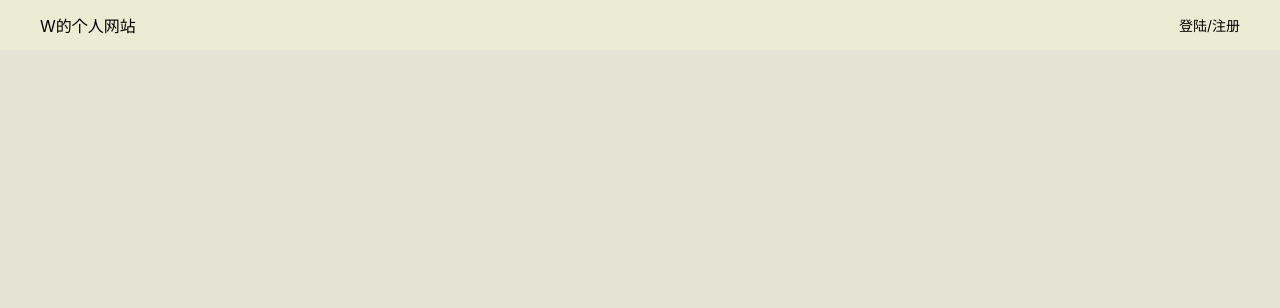
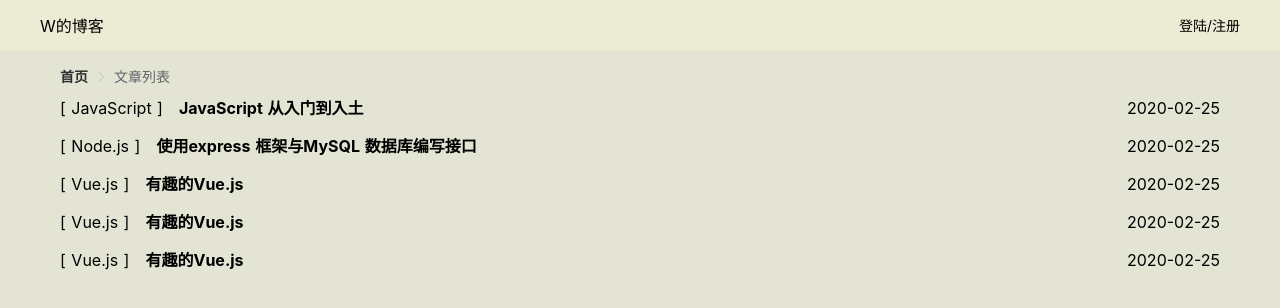
Before and after one commit to ww028/personal-website, a Nuxt app: page /article in a window 1280 px wide. Before the commit this address had no page. Shown: the top 308 px of the page. Built offline with nearby package versions, Linux system fonts and the light colour scheme.

Commit message:
添加页面

```diff
--- /dev/null
+++ b/assets/css/article.scss
@@ -0,0 +1,18 @@
+.list{
+  .item{
+    margin-top: 10px;
+    height: 28px;
+    line-height: 28px;
+    display: flex;
+    justify-content: space-between;
+
+    .info{
+      display: flex;
+    }
+
+    .article_title{
+      font-weight: bold;
+      cursor: pointer;
+    }
+  }
+}
--- /dev/null
+++ b/assets/css/article_info.scss
@@ -0,0 +1,6 @@
+.a_title{
+  margin: 20px 0;
+  font-size: 28px;
+  font-weight: bold;
+  text-align: center;
+}
--- a/assets/css/content_module.scss
+++ b/assets/css/content_module.scss
@@ -1,3 +1,5 @@
 .c_title{
-  margin: 40px 0;
+  margin: 20px 0;
+  font-size: 40px;
+  font-weight: bold;
 }
--- a/assets/css/main.scss
+++ b/assets/css/main.scss
@@ -25,4 +25,6 @@ main{
 }
 
 @import './index.scss';
-@import './content_module.scss'
+@import './content_module.scss';
+@import './article.scss';
+@import './article_info.scss';
--- a/components/HeaderBar.vue
+++ b/components/HeaderBar.vue
@@ -1,7 +1,7 @@
 <template>
   <header>
     <div class="container h_content">
-      <div class="header_title">W的个人网站</div>
+      <div class="header_title">W的博客</div>
       <div class="login">登陆/注册</div>
     </div>
   </header>
--- /dev/null
+++ b/components/MsgBoard.vue
@@ -0,0 +1,64 @@
+<template>
+  <div>
+    <div class="msg_board">
+      <div class="module_title">
+        留言板 ({{msg_number}}条)
+      </div>
+      <div class="msg_list">
+        <div
+          v-for="(item, index) in msg_list"
+          :key="index"
+          class="item"
+        >
+          <div class="nick_name">#{{index+1}} {{item.nick_name}}:</div>
+          <div class="msg_content">{{item.content}}</div>
+          <div class="create_time">{{item.create_time}}</div>
+        </div>
+      </div>
+
+      <div class="more_msg">
+        <div @click="moreMsg">加载更多留言</div>
+      </div>
+    </div>
+
+    <div class="msg_board_input">
+      <div>留言内容</div>
+      <textarea placeholder="请输入留言内容"></textarea>
+
+<!--
+      <div class="email">
+        邮箱(必填)
+      </div>
+      <input type="text" placeholder="请输入邮箱"> -->
+
+      <div class="submit">
+        <button>发布</button>
+      </div>
+    </div>
+  </div>
+</template>
+
+<script>
+export default {
+  data(){
+    return{
+      msg_number: 99,
+      msg_list: [
+        { nick_name: '张三', content: '今天是个好日子', create_time: '2020-02-25 14:34' },
+        { nick_name: '张三', content: '今天是个好日子', create_time: '2020-02-25 14:34' },
+        { nick_name: '张三', content: '今天是个好日子', create_time: '2020-02-25 14:34' },
+        { nick_name: '张三', content: '今天是个好日子', create_time: '2020-02-25 14:34' },
+        { nick_name: '张三', content: '今天是个好日子', create_time: '2020-02-25 14:34' },
+        { nick_name: '张三', content: '今天是个好日子', create_time: '2020-02-25 14:34' },
+      ]
+    }
+  },
+
+  methods:{
+    moreMsg(){
+      let msg = { nick_name: '张三', content: '今天是个好日子', create_time: '2020-02-25 14:34' };
+      this.msg_list.push(msg)
+    }
+  }
+}
+</script>
--- /dev/null
+++ b/pages/article.vue
@@ -0,0 +1,46 @@
+<template>
+  <main class="container">
+    <el-breadcrumb separator-class="el-icon-arrow-right">
+      <el-breadcrumb-item :to="{ path: '/' }">首页</el-breadcrumb-item>
+      <el-breadcrumb-item>文章列表</el-breadcrumb-item>
+    </el-breadcrumb>
+
+    <div class="list">
+      <div
+        v-for="(item, index) in article_list"
+        :key="index"
+        class="item"
+        @click="artilceInfo(item)"
+      >
+        <div class="info">
+          <div>[ {{item.type}} ]</div>&emsp;
+          <div class="article_title">{{ item.title }}</div>
+        </div>
+
+        <div>{{ item.date }}</div>
+      </div>
+    </div>
+  </main>
+</template>
+
+<script>
+export default {
+  data(){
+    return{
+      article_list: [
+        { id: 1, type: 'JavaScript', title: 'JavaScript 从入门到入土', date: '2020-02-25' },
+        { id: 2, type: 'Node.js', title: '使用express 框架与MySQL 数据库编写接口', date: '2020-02-25'  },
+        { id: 3, type: 'Vue.js', title: '有趣的Vue.js', date: '2020-02-25'  },
+        { id: 4, type: 'Vue.js', title: '有趣的Vue.js', date: '2020-02-25'  },
+        { id: 5, type: 'Vue.js', title: '有趣的Vue.js', date: '2020-02-25'  },
+      ],
+    }
+  },
+
+  methods:{
+    artilceInfo(val){
+      this.$router.push('/article_info?title=' + val.title)
+    },
+  }
+}
+</script>
--- /dev/null
+++ b/pages/article_info.vue
@@ -0,0 +1,33 @@
+<template>
+  <main class="container">
+    <el-breadcrumb separator-class="el-icon-arrow-right">
+      <el-breadcrumb-item :to="{ path: '/' }">首页</el-breadcrumb-item>
+      <el-breadcrumb-item>文章内容</el-breadcrumb-item>
+    </el-breadcrumb>
+
+    <div class="a_title">{{title}}</div>
+    <div>
+      内容
+    </div>
+
+    <MsgBoard />
+  </main>
+</template>
+
+<script>
+import MsgBoard from '~/components/MsgBoard'
+export default {
+  components:{
+    MsgBoard
+  },
+  data(){
+    return{
+      title: ''
+    }
+  },
+
+  mounted(){
+    this.title = this.$router.currentRoute.query.title
+  }
+}
+</script>
--- a/pages/content_module.vue
+++ b/pages/content_module.vue
@@ -2,10 +2,42 @@
   <main class="container">
     <el-breadcrumb separator-class="el-icon-arrow-right">
       <el-breadcrumb-item :to="{ path: '/' }">首页</el-breadcrumb-item>
-      <el-breadcrumb-item>活动管理</el-breadcrumb-item>
+      <el-breadcrumb-item>{{title}}</el-breadcrumb-item>
     </el-breadcrumb>
 
-    <div class="c_title">标题</div>
+    <div class="c_title">{{title}}</div>
     <div>内容</div>
+
+    <MsgBoard />
   </main>
 </template>
+
+<script>
+import MsgBoard from '~/components/MsgBoard'
+export default {
+  components:{
+    MsgBoard
+  },
+  data(){
+    return{
+      title: '',
+      content_module: [
+        { label: 'HTML', id: 1 },
+        { label: 'CSS', id: 2 },
+        { label: 'JavaScript', id: 3 },
+        { label: 'Vue.js', id: 4 },
+        { label: 'Node.js', id: 5 },
+      ],
+    }
+  },
+  mounted(){
+    let id = this.$router.currentRoute.query.id || 1
+    this.content_module.map(item =>{
+      if(item.id == id){
+        this.title = item.label
+      }
+    })
+    console.log(this.$router.currentRoute.query.id)
+  }
+}
+</script>
--- a/pages/index.vue
+++ b/pages/index.vue
@@ -22,6 +22,7 @@
             v-for="(item, index) in recently_article"
             :key="index"
             class="item"
+            @click="artilceInfo(item)"
           >
             <div class="info">
               <div>[ {{item.type}} ]</div>
@@ -33,52 +34,20 @@
           </div>
         </div>
 
-        <div class="more_artilce">查看更多...</div>
+        <div class="more_artilce" @click="more">查看更多...</div>
       </div>
 
-      <div class="msg_board">
-        <div class="module_title">
-          留言板 ({{msg_number}}条)
-        </div>
-        <div class="msg_list">
-          <div
-            v-for="(item, index) in msg_list"
-            :key="index"
-            class="item"
-          >
-            <div class="nick_name">#{{index+1}} {{item.nick_name}}:</div>
-            <div class="msg_content">{{item.content}}</div>
-            <div class="create_time">{{item.create_time}}</div>
-          </div>
-        </div>
-
-        <div class="more_msg">
-          <div @click="moreMsg">加载更多留言</div>
-        </div>
-      </div>
-
-      <div class="msg_board_input">
-        <div>留言内容</div>
-        <textarea placeholder="请输入留言内容"></textarea>
-
-<!--
-        <div class="email">
-          邮箱(必填)
-        </div>
-        <input type="text" placeholder="请输入邮箱"> -->
-
-        <div class="submit">
-          <button>发布</button>
-        </div>
-      </div>
+      <MsgBoard />
     </main>
   </div>
 </template>
 
 <script>
-
+import MsgBoard from '~/components/MsgBoard'
 export default {
-
+  components:{
+    MsgBoard
+  },
   data(){
     return{
       content_module: [
@@ -95,15 +64,7 @@ export default {
         { id: 4, type: 'Vue.js', title: '有趣的Vue.js', date: '2020-02-25'  },
         { id: 5, type: 'Vue.js', title: '有趣的Vue.js', date: '2020-02-25'  },
       ],
-      msg_number: 99,
-      msg_list: [
-        { nick_name: '张三', content: '今天是个好日子', create_time: '2020-02-25 14:34' },
-        { nick_name: '张三', content: '今天是个好日子', create_time: '2020-02-25 14:34' },
-        { nick_name: '张三', content: '今天是个好日子', create_time: '2020-02-25 14:34' },
-        { nick_name: '张三', content: '今天是个好日子', create_time: '2020-02-25 14:34' },
-        { nick_name: '张三', content: '今天是个好日子', create_time: '2020-02-25 14:34' },
-        { nick_name: '张三', content: '今天是个好日子', create_time: '2020-02-25 14:34' },
-      ]
+
     }
   },
 
@@ -112,9 +73,12 @@ export default {
       this.$router.push('/content_module?id=' + val.id)
     },
 
-    moreMsg(){
-      let msg = { nick_name: '张三', content: '今天是个好日子', create_time: '2020-02-25 14:34' };
-      this.msg_list.push(msg)
+    artilceInfo(val){
+      this.$router.push('/article_info?title=' + val.title)
+    },
+
+    more(){
+      this.$router.push('/article')
     }
   }
 }
```
